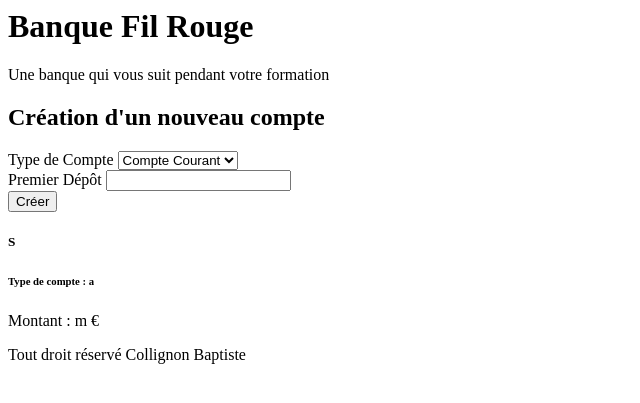
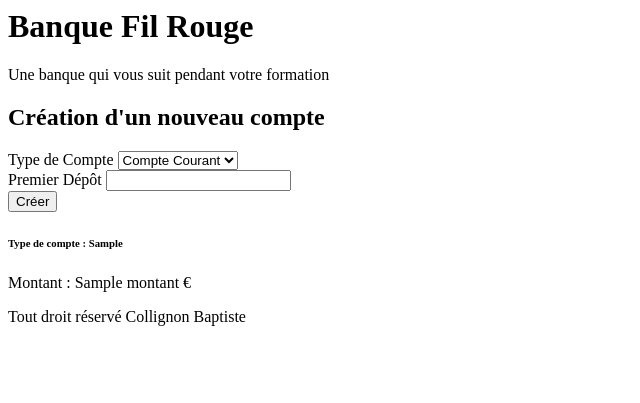
Before and after one commit to CollignonB/projetFilRouge, a PHP site: template view/accountCreaView.php in a window 1280 px wide. Shown: the top 403 px of the page, without its empty margins (0-640 px from the left). Run offline with PHP 8.4, Linux system fonts and the light colour scheme; the template is opened without the code that fills it: most values are stand-ins (such as "Sample title", 1, 10 or a date in 2020).

Commit message:
accountCreation done

```diff
--- a/model/accountsModel.php
+++ b/model/accountsModel.php
@@ -51,7 +51,7 @@ class AccountModel {
           $query->execute([
               "userId" => $account->getUser()->getId(),
               "account_type_id" => $account->getAccount_type_id(),
-              "montant" => $account->getAmount()
+              "montant" => $account->getMontant()
               ]);
         }
 
--- a/model/entity/account.php
+++ b/model/entity/account.php
@@ -2,7 +2,7 @@
 
 class Account {
 
-    protected int $id;
+    protected ?int $id;
     protected int $montant;
     protected User $user;
     protected string $date_crea;
@@ -25,7 +25,7 @@ class Account {
         $this->id = $id;
     }
 
-    public function getAmount() {
+    public function getMontant() {
         return $this->montant;
     }
     public function getDate() {
--- a/view/accountCreaView.php
+++ b/view/accountCreaView.php
@@ -21,12 +21,11 @@
       </form>
     </div>
     <div class="col-6" >
-      <?php if(empty($error)) : ?>
+      <?php if(empty($error)) :?>
         <div class="card" style="width: 18rem;">
         <div class="card-body">
-          <h5 class="card-title"><?php echo $accountData[0] ?></h5>
-          <h6 class="card-subtitle mb-2 text-muted">Type de compte : <?php echo $accountData[1] ?></h6>
-          <p class="card-text">Montant : <?php echo $accountData[2] ?> €</p>
+          <h6 class="card-subtitle mb-2 text-muted">Type de compte : <?php echo $account->changeAccount_type(); ?></h6>
+          <p class="card-text">Montant : <?php echo $account->getMontant(); ?> €</p>
         </div>
       </div>
     </div>
--- a/view/singleView.php
+++ b/view/singleView.php
@@ -2,7 +2,7 @@
   <div>
     <h2>Compte numéros : <?php echo $_GET["id"] ?></h2>
     <div>Type de compte : <?php echo $account->changeAccount_type(); ?></div>
-    <div>Montant sur ce compte : <?php echo $account->getAmount();?>€</div>
+    <div>Montant sur ce compte : <?php echo $account->getMontant();?>€</div>
     <div>
       <p>Dernières opérations sur ce compte : </br></p>
       <?php foreach($data as $key => $value):?>
```
Also changed, not shown: accountCrea.php (+9 -8 lines).
